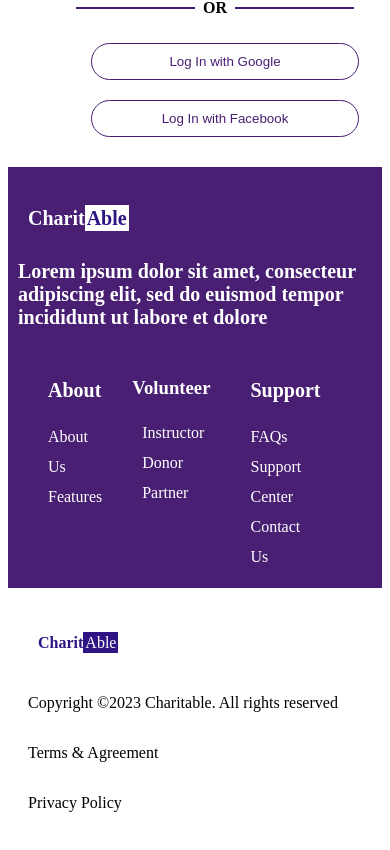
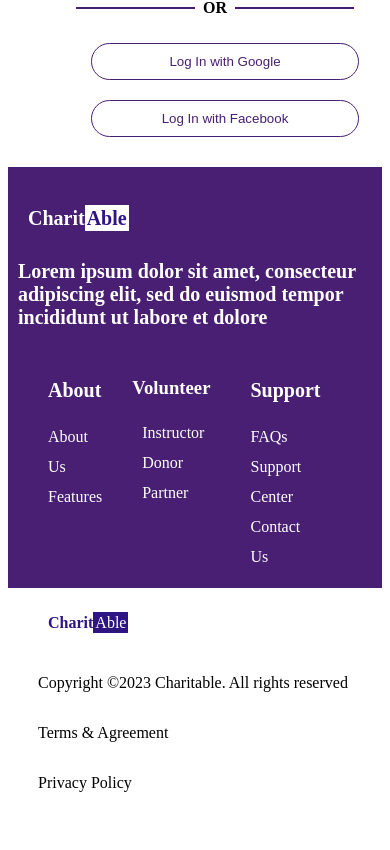
Before and after one commit to PELUMIJOY/levelup, a React (Vite) app: page /log in a window 390 px wide. Shown: the part 1061-1911 px from the top of the page. After the commit the page ends 1877 px from the top, so only its background shows below. Built offline with nearby package versions, Linux system fonts and the light colour scheme.

Commit message:
hamburger

```diff
--- a/src/components/Footer/Footer.module.css
+++ b/src/components/Footer/Footer.module.css
@@ -52,8 +52,8 @@ list-style: none;
 .bottom{
     display: flex;
     justify-content: space-between;
-    padding: 20px;
-    height:50px;
+    /* padding: 10px; */
+    /* height:50px; */
 }
 .bottomLeft{
     color: #2E1583;
@@ -76,6 +76,7 @@ list-style: none;
 @media(max-width:600px){
     .top{
         flex-direction: column;
+        /* flex-wrap: wrap; */
         width: 100%;
     }
     .right{
@@ -94,6 +95,8 @@ margin-right: 20px;
 .bottom{
  /* display: none; */
  flex-direction: column;
- height:50%;
+ /* height:50%; */
+ margin-left: 30px;
+ gap:0;
 }
 }
--- a/src/components/Navbar/Navbar.jsx
+++ b/src/components/Navbar/Navbar.jsx
@@ -80,12 +80,14 @@ const Navbar = () => {
                   className={ open.clicked ?'fas fa-times' : 'fas fa-bars'}
                 ></i>
               </div>
+              {open.clicked ?
+                <>
+
               <div
                 id={nav.rightNav}
                 className={open.clicked ? '#rightNav active' : 'rightNav'}
               >
-                {open.clicked ?
-                <>
+
                 <div className={nav.item}>
                 <a  href='#' onClick={()=>setActiveNav('#')} className={`${activeNav ==="#"?"active" :""} ${nav.link}` }>
                     Home
@@ -111,7 +113,9 @@ const Navbar = () => {
                     Login
                   </Link>
                 </div>
-                </>
+
+              </div>
+              </>
                 :
                 <>
                 </>
@@ -120,7 +124,7 @@ const Navbar = () => {
 
 
             </div>
-               </div>
+
 
         </div>
         <section className= {nav.bottom} >
--- a/src/components/Navbar/Navbar.module.css
+++ b/src/components/Navbar/Navbar.module.css
@@ -192,6 +192,7 @@ width: 50%;
 }
     .right{
         display: block;
+
     }
 
     #rightNav {
@@ -199,25 +200,29 @@ width: 50%;
         flex-direction: column;
         align-items: center;
         justify-self: start;
-        position: fixed;
+        position:fixed;
         padding: 20px;
         margin-right: 40px;
         top: 90px;
         /* right: -300px;  */
          width: 100px;
          height: 40vh;
-        /* background-color:linear-gradient(109.07deg, #2E1583 16.88%, #C24AEC 79.15%);
-        box-shadow: 0 20px 30px #2E1583 ; */
-        z-index: 10;     /*ensures the div always displays over other element & not behind them   */
+        background-color:  #481F72;
+        box-shadow: 0 20px 30px #2E1583 ;
+        z-index: 10;      /*ensures the div always displays over other element & not behind them   */
       }
 
       #rightNav.active {
         right: 0px;
 
       }
+     .item{
 
+     }
       #mobile {
-        display: block;
+        display: flex;
+     justify-content: flex-end;
+
       }
 
       #mobile i {
@@ -234,12 +239,6 @@ width: 50%;
         display: block;
     }
     .cat{
-        /* position: static;
-         left: 0px;
-         top: 0px;   */
-         /* width: 250px;
-
-          /* position: absolute; */
          left: 450px;
           top: 300px;
           width: 250px;
```
